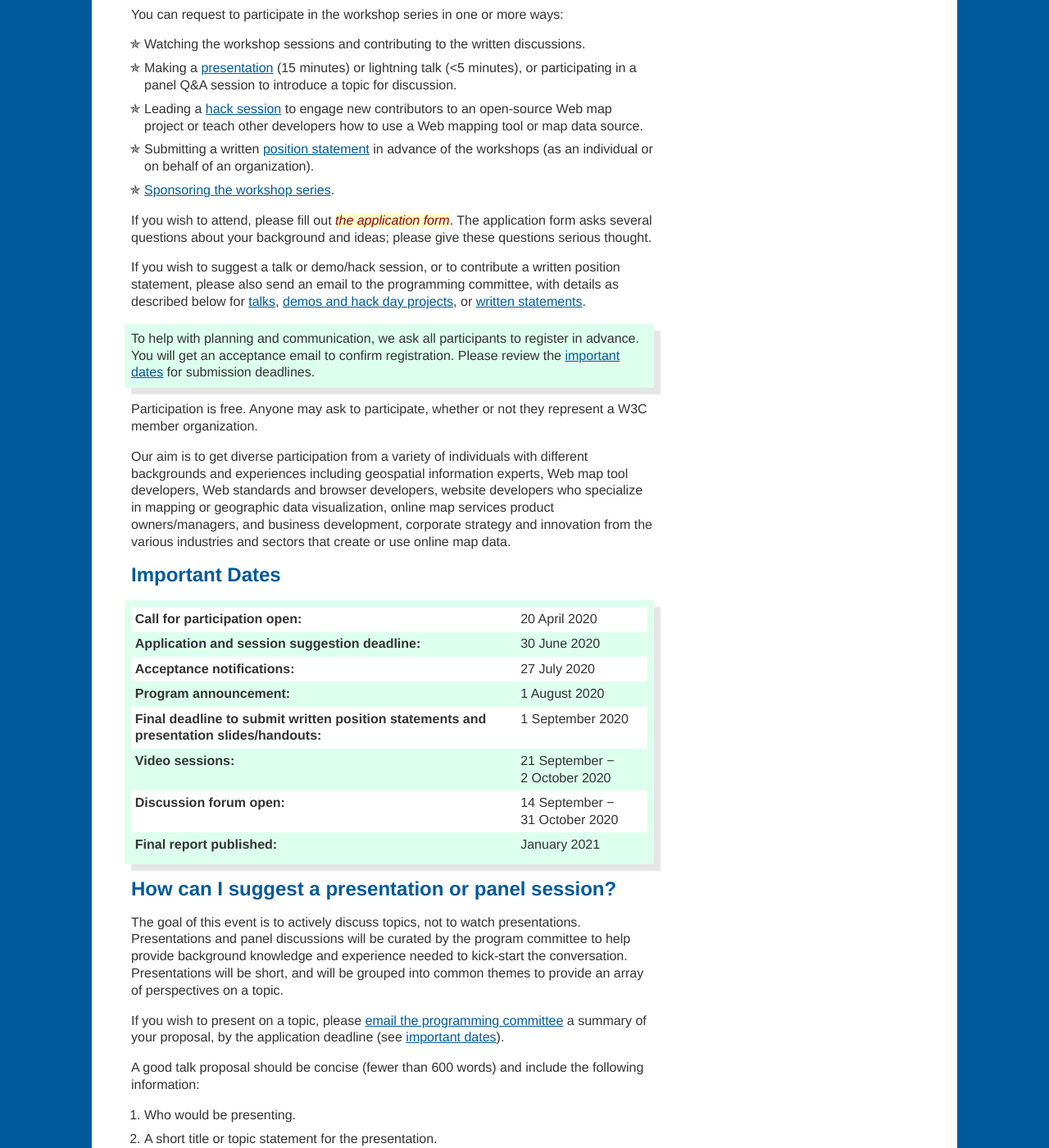
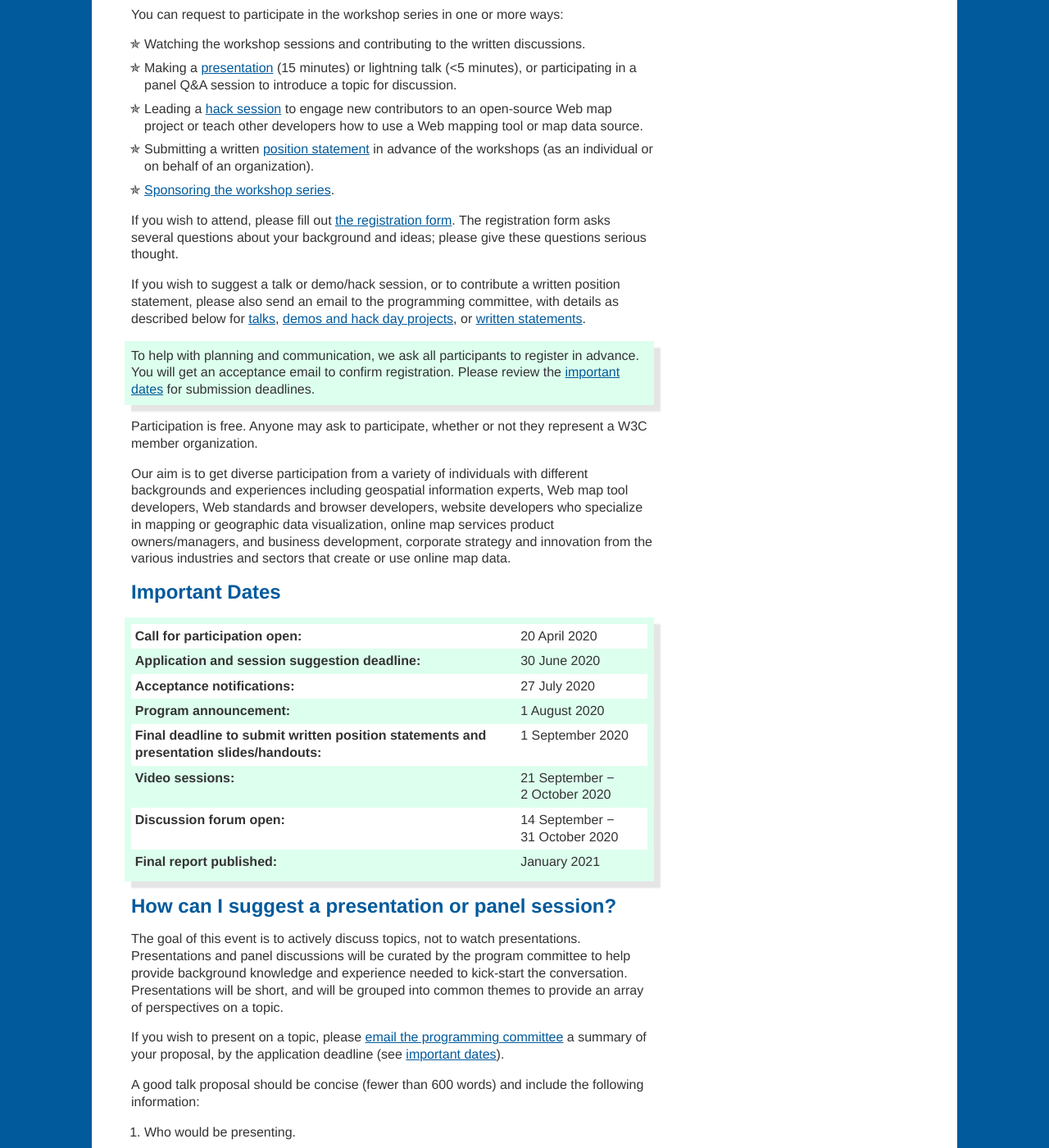
Before and after one commit to Maps4HTML/Maps4HTML-Workshop-2020, a Jekyll site: the page built from call-for-participation.html, in a window 1280 px wide and 1400 px high, scrolled down 1315 px. Shown: the whole window at 82% size. Built offline with Jekyll 4.4.1, drawn with Linux system fonts in a browser that asks for light colours; some of the changed text lies outside the part shown.

Commit message:
Add link to registration form

```diff
--- a/call-for-participation.html
+++ b/call-for-participation.html
@@ -73,8 +73,8 @@ description: >-
 
 <p>
   If you wish to attend, please fill out
-  <a class="todo" title="Link to form when available">the application form</a>.
-  The application form asks several questions about your background and
+  <a href="https://www.w3.org/2002/09/wbs/1/maps2020/">the registration form</a>.
+  The registration form asks several questions about your background and
   ideas; please give these questions serious thought.
 </p>
 <p>
@@ -182,7 +182,7 @@ description: >-
 </ol>
 <p>
   All suggested presenters should also fill out
-  the <a class="todo" href="#how-to-participate">attendee application form</a>.
+  the <a href="https://www.w3.org/2002/09/wbs/1/maps2020/">attendee registration form</a>.
   Information from the form (including affiliations and biography or background)
   will be considered part of the proposal
   and may be included on the workshop series website,
```
